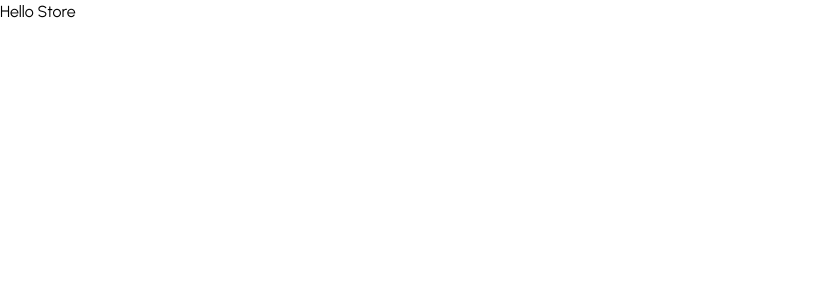
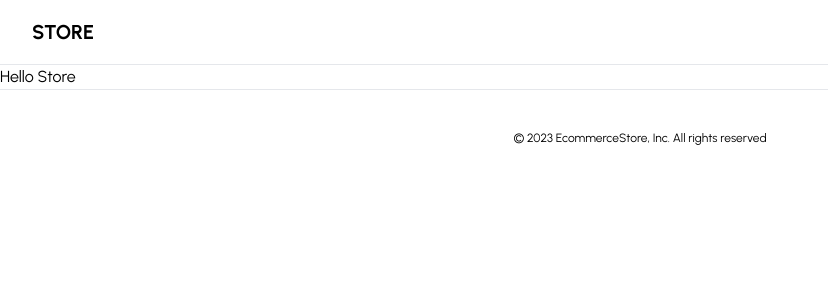
Before and after one commit to ClemMtz/E-commerce-store, a Next.js app: page / in a window 1280 px wide. Shown: the top 300 px of the page, without its empty margins (0-828 px from the left). Built offline with nearby package versions, Linux system fonts and the light colour scheme.

Commit message:
creating components

```diff
--- a/app/layout.tsx
+++ b/app/layout.tsx
@@ -1,6 +1,10 @@
-import './globals.css'
 import type { Metadata } from 'next'
 import { Urbanist } from 'next/font/google'
+
+import './globals.css'
+
+import Footer from '@/components/footer'
+import Navbar from '@/components/navabr'
 
 const font = Urbanist({ subsets: ['latin'] })
 
@@ -16,7 +20,11 @@
 }) {
   return (
     <html lang="en">
-      <body className={font.className}>{children}</body>
+      <body className={font.className}>
+        <Navbar />
+        {children}
+        <Footer />
+      </body>
     </html>
   )
 }
--- /dev/null
+++ b/components/footer.tsx
@@ -0,0 +1,13 @@
+const Footer = () => {
+    return (
+        <footer className="bg-white border-t">
+            <div className="mx-auto py-10">
+                <p className="text-center text-xs text-black">
+                    &copy; 2023 EcommerceStore, Inc. All rights reserved
+                </p>
+            </div>
+        </footer>
+    )
+}
+
+export default Footer;
--- /dev/null
+++ b/components/main-nav.tsx
@@ -0,0 +1,41 @@
+"use client";
+
+import Link from "next/link";
+import { usePathname } from "next/navigation";
+
+import { cn } from "@/lib/utils";
+
+interface MainNavProps {
+    data: any;
+}
+
+const MainNav: React.FC<MainNavProps> = ({ data }) => {
+    const pathname = usePathname()
+
+    const routes = data.map((route) => ({
+        href: `/category/${route.id}`,
+        label: route.name,
+        active: pathname === `/category/${route.id}`
+    }));
+
+
+    return (
+        <nav className="mx-6 flex items-center space-x-4 lg:space-x-6">
+            {routes.map((route) => (
+                <Link
+                    key={route.href}
+                    href={route.href}
+                    className={cn(
+                        "text-sm font-medium transition-colors hover:text-black",
+                        route.active ? "text-black" : "text-neutral-500"
+                    )}
+                >
+                    {route.label}
+                </Link>
+            ))}
+        </nav>
+    )
+}
+
+
+export default MainNav;
--- /dev/null
+++ b/components/navabr.tsx
@@ -0,0 +1,22 @@
+import Link from "next/link";
+
+import Container from "@/components/ui/container";
+import MainNav from "@/components/main-nav";
+
+const Navbar = () => {
+    return (
+        <div className="border-b">
+            <Container>
+                <div className="relative px-4 sm:px-6 lg:px-8 flex h-16 items-center">
+                    <Link href="/" className="ml-4 flex lg:ml-0 gap-x-2">
+                        <p className="font-bold text-xl">STORE</p>
+                    </Link>
+                    <MainNav data={[]} />
+                </div>
+            </Container>
+        </div>
+    )
+}
+
+
+export default Navbar;
--- /dev/null
+++ b/components/ui/container.tsx
@@ -0,0 +1,15 @@
+interface ContainerProps {
+    children: React.ReactNode;
+}
+
+
+const Container: React.FC<ContainerProps> = ({ children }) => {
+    return (
+        <div className="mx-auto max-v-7xl">
+            {children}
+        </div>
+    )
+}
+
+
+export default Container;
--- /dev/null
+++ b/lib/utils.ts
@@ -0,0 +1,6 @@
+import { type ClassValue, clsx } from "clsx";
+import { twMerge } from "tailwind-merge";
+
+export function cn(...inputs: ClassValue[]) {
+    return twMerge(clsx(inputs))
+}
--- a/package.json
+++ b/package.json
@@ -13,12 +13,14 @@
     "@types/react": "18.2.21",
     "@types/react-dom": "18.2.7",
     "autoprefixer": "10.4.15",
+    "clsx": "^2.0.0",
     "eslint": "8.48.0",
     "eslint-config-next": "13.4.19",
     "next": "13.4.19",
     "postcss": "8.4.29",
     "react": "18.2.0",
     "react-dom": "18.2.0",
+    "tailwind-merge": "^1.14.0",
     "tailwindcss": "3.3.3",
     "typescript": "5.2.2"
   }
```
Also changed, not shown: 1 other file (tests, documents, lock files or other folders).
